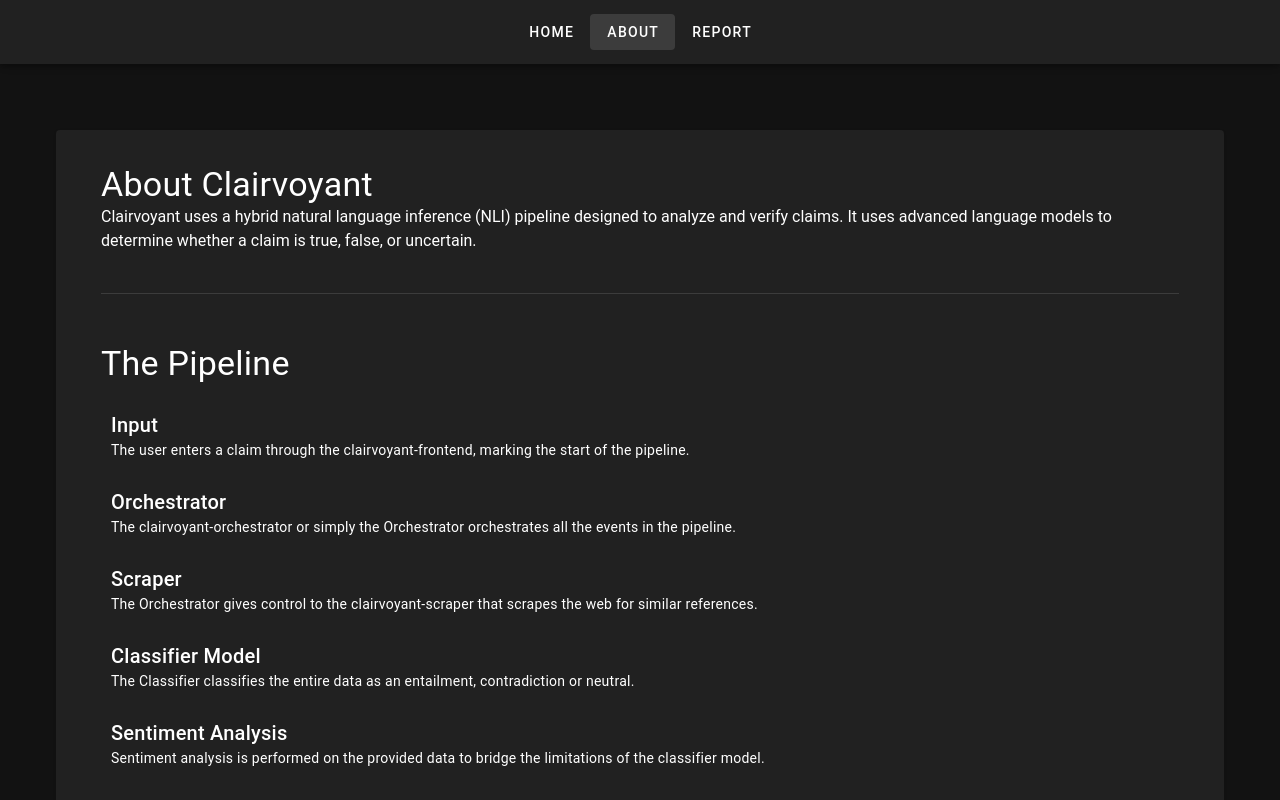
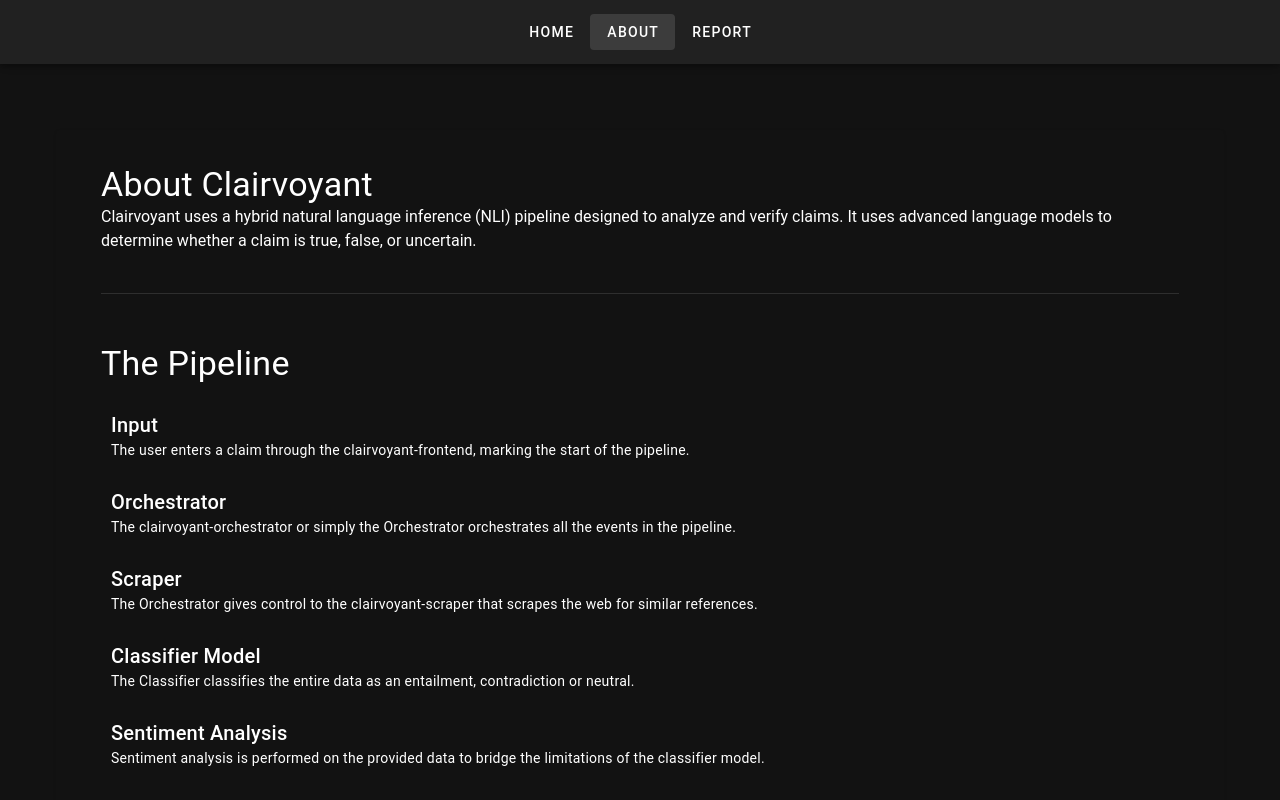
Before and after one commit to tom-avilius/Clairvoyant-Frontend, a Vue app: page /about in a window 1280 px wide. Shown: the top 800 px of the page. Built offline with nearby package versions, Linux system fonts and the light colour scheme; a small style sheet from the web is missing.

Commit message:
unify style: remove background from about card.

```diff
--- a/src/pages/about.vue
+++ b/src/pages/about.vue
@@ -1,5 +1,5 @@
 <template>
-  <v-card class="card">
+  <v-card class="card no-bg">
     <h3 class="text-h4 spacing">About Clairvoyant</h3>
     <p class="text-body break">
       Clairvoyant uses a hybrid natural language inference (NLI) pipeline
@@ -74,4 +74,8 @@ const pipeline = [
   padding-top: 15px;
   padding-left: 10px;
 }
+
+.no-bg {
+  background: none;
+}
 </style>
```
